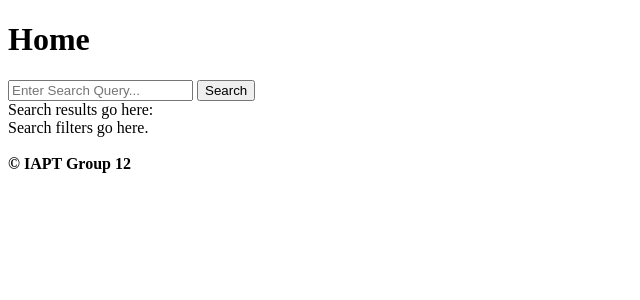
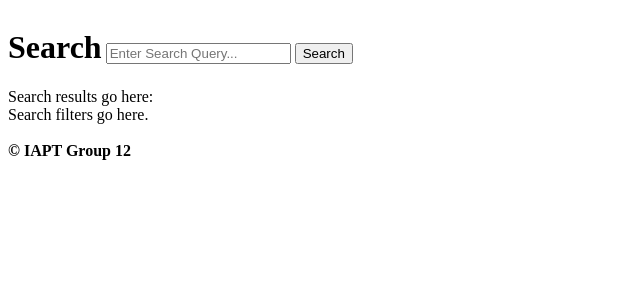
Before and after one commit to qlkzy/iapt-group-12, a CodeIgniter app: page /index.php/search/index in a window 1280 px wide. Shown: the top 300 px of the page, without its empty margins (0-640 px from the left). Run offline with CodeIgniter, Linux system fonts and the light colour scheme.

Commit message:
Added start of stylesheet.

```diff
--- a/app/application/views/templates/footer.php
+++ b/app/application/views/templates/footer.php
@@ -1,3 +1,3 @@
-<strong>&copy; IAPT Group 12</strong>
+<div id="footer"><strong>&copy; IAPT Group 12</strong></div>
 </body>
 </html>
--- a/app/application/views/templates/header.php
+++ b/app/application/views/templates/header.php
@@ -6,14 +6,18 @@
     <meta http-equiv="X-UA-Compatible" content="IE=edge">
     <meta name="description" content="">
     <meta name="viewport" content="width=device-width, initial-scale=1">
+    <link href="../assets/styles.css" rel="stylesheet" type="text/css">
 </head>
 <body>
 <div id="banner">
-    <h1>Home</h1>
+    <div id="banner_text">
+    <h1><?php echo $title ?></h1>
+    </div>
+
+    <div id="search">
+        <form>
+            <input id="search_input" name="search_input" placeholder="Enter Search Query...">
+            <input id="search_submit"  type="submit" value="Search">
+        </form>
+    </div>
 </div>
-<div id="search">
-    <form>
-        <input name="search_input" placeholder="Enter Search Query...">
-        <input type="submit" value="Search">
-    </form>
-</div>
--- /dev/null
+++ b/app/assets/styles.css
@@ -0,0 +1,25 @@
+/* One Stylesheet to rule them all, One Stylesheet to find them,
+   One Stylesheet to bring them all and in the darkness bind them. */
+
+#banner {
+    height: 10%;
+    width: 100%;
+}
+
+#banner_text {
+    display: inline-block;
+}
+
+#search{
+    display: inline-block;
+    height: 90%;
+    width: 20%;
+}
+
+#search_input{
+    display: inline-block;
+}
+
+#search_submit{
+    display: inline-block;
+}
```
